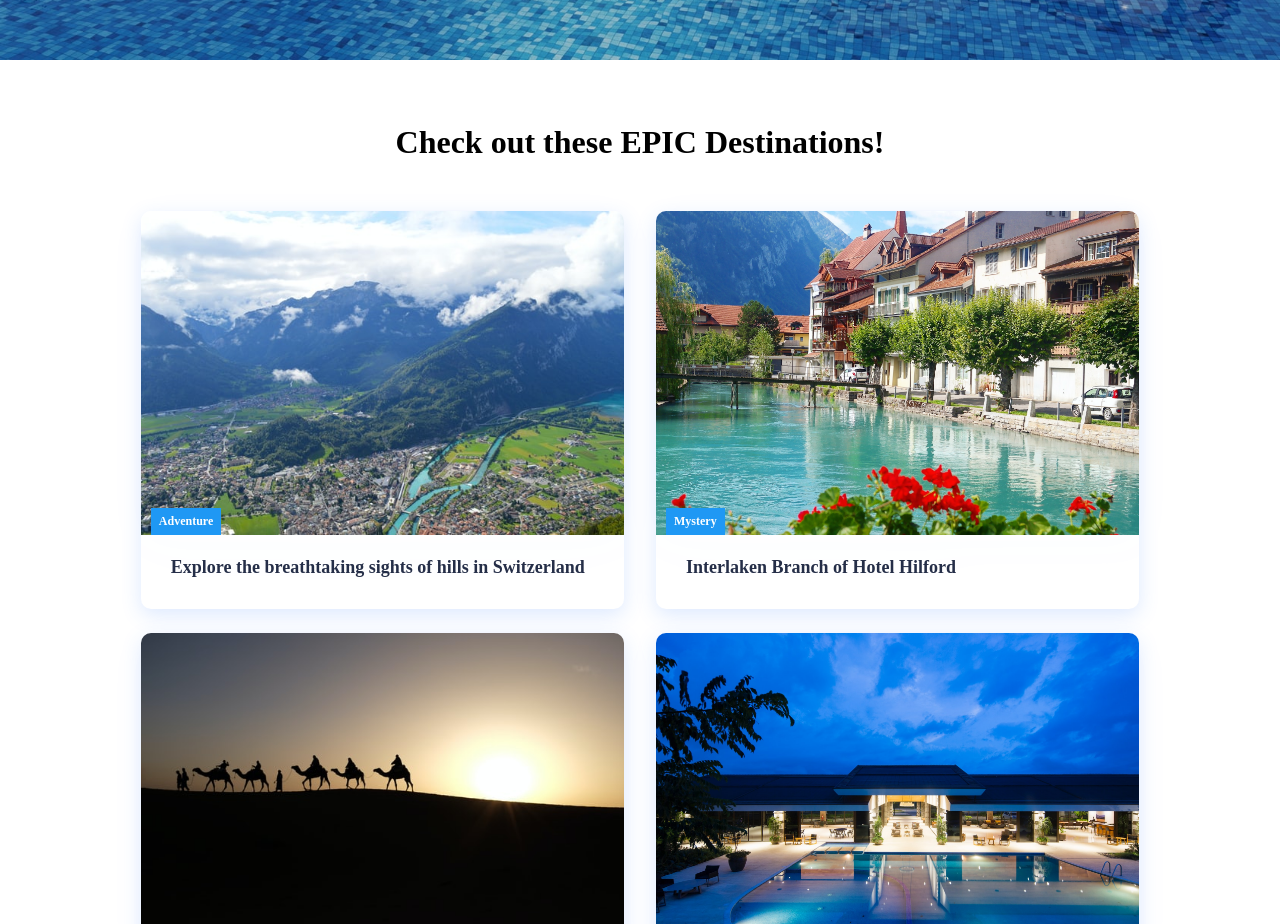
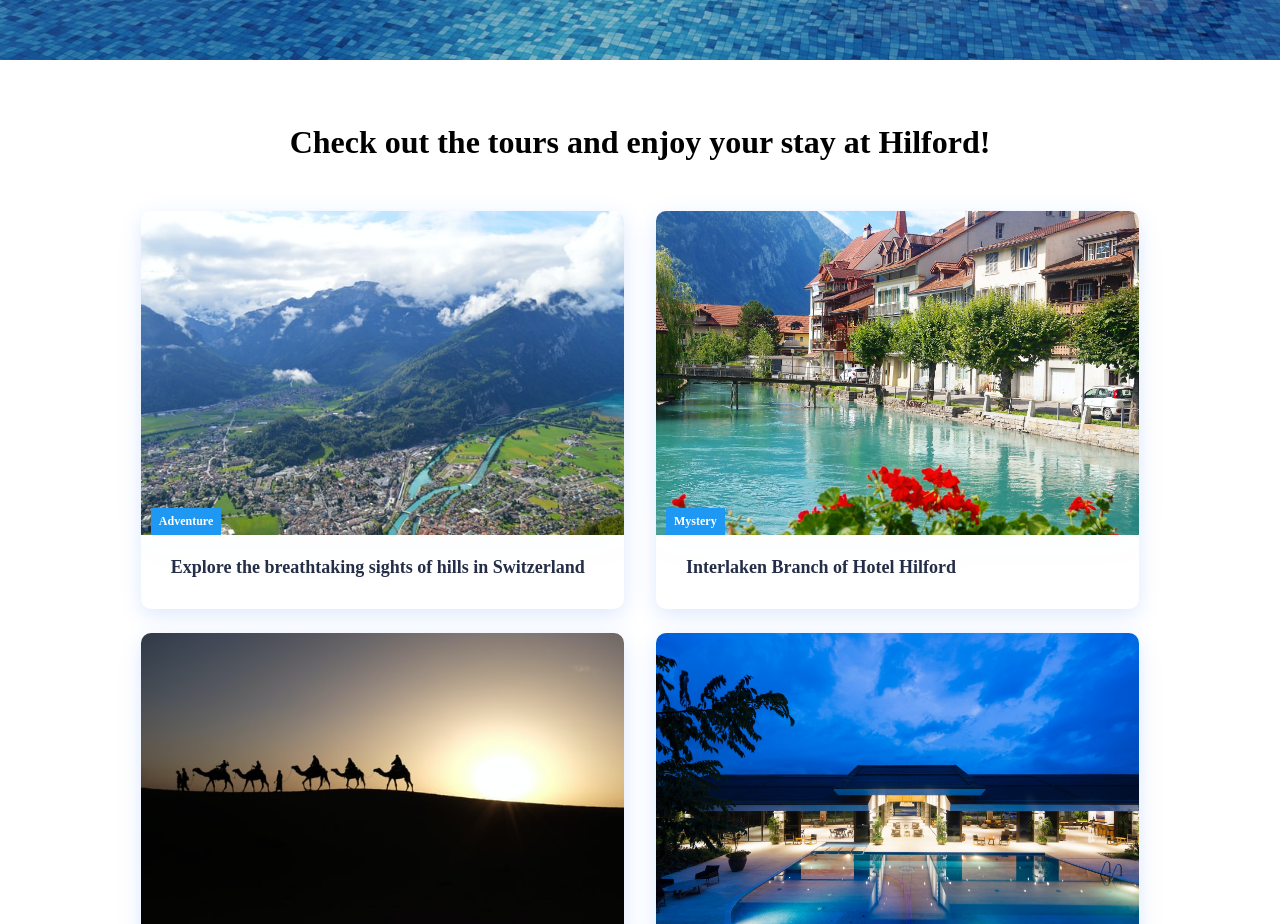
Before and after one commit to Manishdas1975/React-hotel-booking-webpage, a React (Create React App) app: page / in a window 1280 px wide. Shown: the part 820-1744 px from the top of the page. Built offline with nearby package versions, Linux system fonts and the light colour scheme.

Commit message:
Update Cards.js

```diff
--- a/src/components/Cards.js
+++ b/src/components/Cards.js
@@ -9,7 +9,7 @@ import Image3 from "../images/image-3.jpg";
 function Cards() {
   return (
     <div className="cards">
-      <h1>Check out these EPIC Destinations!</h1>
+      <h1>Check out the tours and enjoy your stay at Hilford!</h1>
       <div className="cards__container">
         <div className="cards__wrapper">
           <ul className="cards__items">
```
